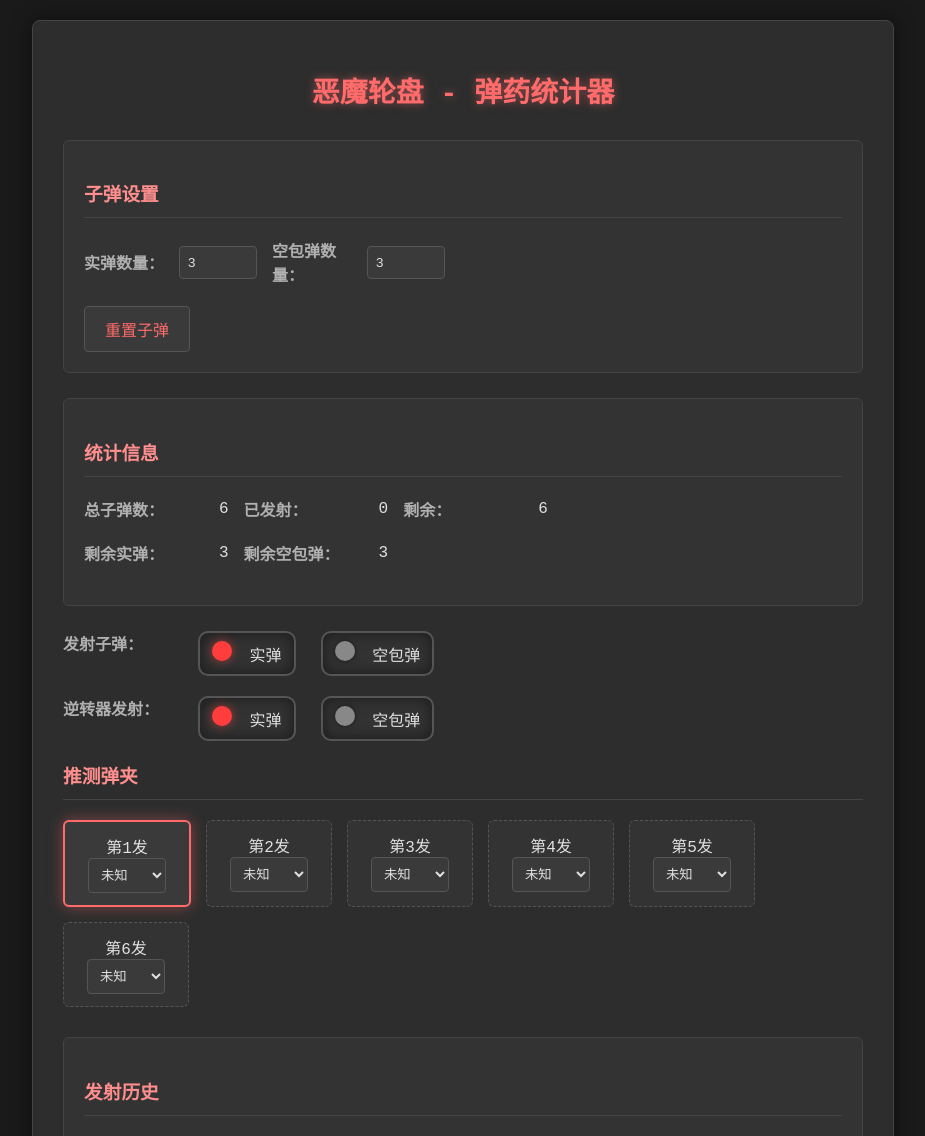
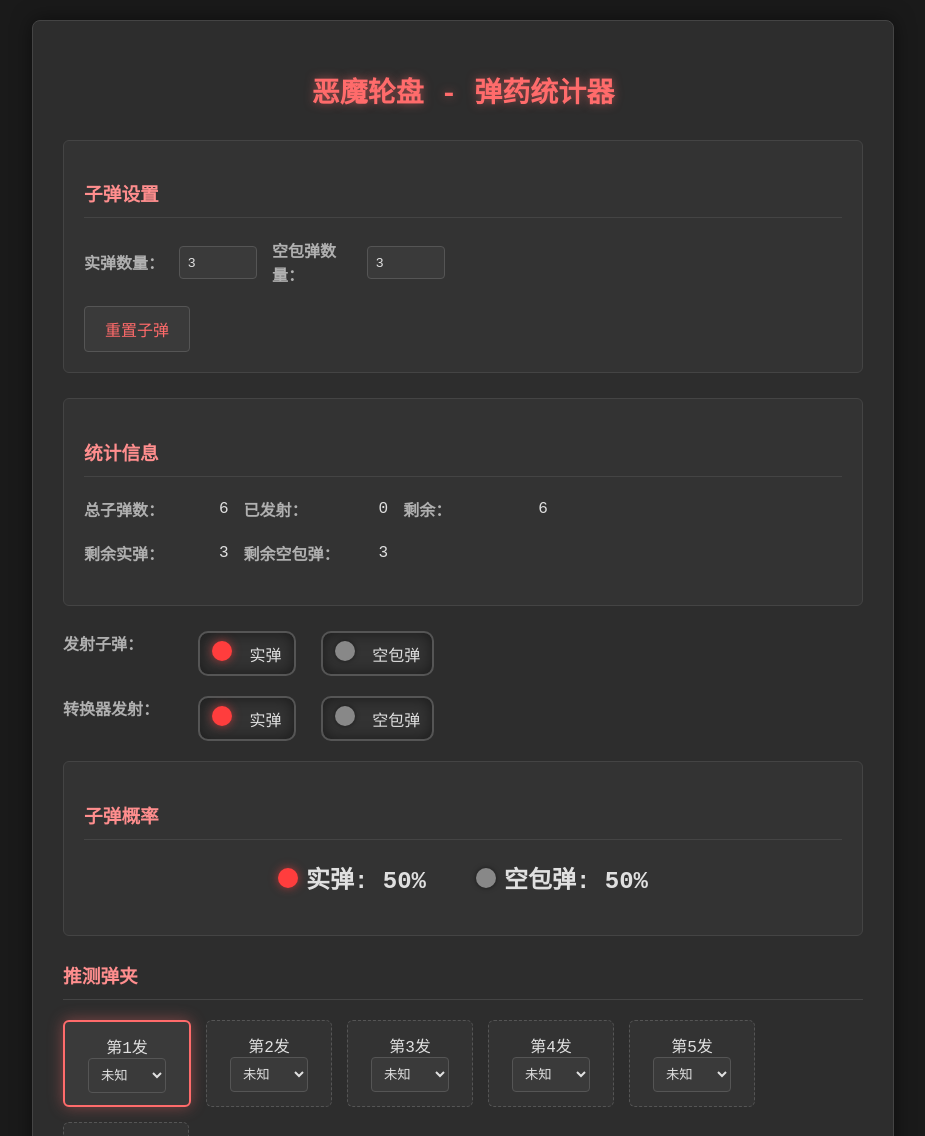
Before and after one commit to kaveys/buckshot-assistance, a plain HTML site: page buckshot.html in a window 1280 px wide. Shown: the top 1136 px of the page, without its empty margins (177-1102 px from the left). Drawn offline with nearby package versions, Linux system fonts and the light colour scheme.

Commit message:
Add files via upload

```diff
--- a/buckshot.html
+++ b/buckshot.html
@@ -195,6 +195,13 @@
         .footer a:hover {
             text-decoration: underline;
         }
+        @keyframes blink {
+            0%, 100% { opacity: 1; text-shadow: 0 0 10px currentColor; }
+            50% { opacity: 0.7; text-shadow: 0 0 20px currentColor, 0 0 30px currentColor; }
+        }
+        .prob-high {
+            animation: blink 0.8s ease-in-out infinite;
+        }
     </style>
 </head>
 
@@ -248,14 +255,23 @@
             </div>
         </div>
 
-        <!-- 逆转器发射 -->
+        <!-- 转换器发射 -->
         <div class="flex" style="margin-top: 10px; align-items: flex-start;">
-            <div class="label">逆转器发射：</div>
+            <div class="label">转换器发射：</div>
             <div class="red shotbtn" @click="reverseShooting('red')" :disabled="shootedGray >= grayNum" style="padding: 8px 12px; margin-right: 10px;">
                 实弹
             </div>
             <div class="gray shotbtn" @click="reverseShooting('gray')" :disabled="shootedRed >= redNum" style="padding: 8px 12px;">
                 空包弹
+            </div>
+        </div>
+
+        <!-- 概率显示 -->
+        <div class="stats">
+            <h3>子弹概率</h3>
+            <div class="flex" style="font-size: 24px; font-weight: bold; justify-content: center; gap: 50px;">
+                <div :class="['red', { 'prob-high': redProbability > grayProbability }]">实弹: {{redProbability}}%</div>
+                <div :class="['gray', { 'prob-high': grayProbability > redProbability }]">空包弹: {{grayProbability}}%</div>
             </div>
         </div>
 
@@ -286,7 +302,7 @@
                 <div class="history-item" v-for="(item, index) in shotHistory">
                     <div class="history-number">{{index+1}}</div>
                     <div :class="item.type">{{item.type === 'red' ? '实弹' : '空包弹'}}</div>
-                    <div>（{{item.method === 'reverse' ? '逆转器' : '普通'}}发射，{{item.time}}）</div>
+                    <div>（{{item.method === 'reverse' ? '转换器' : '普通'}}发射，{{item.time}}）</div>
                 </div>
             </div>
         </div>
@@ -344,6 +360,40 @@
                     return bullets.value.filter((_, i) => {
                         return i >= shootedBulletNum.value
                     })
+                })
+
+                // 计算实弹概率
+                const redProbability = computed(() => {
+                    // 剩余实弹和空包弹数量
+                    const remainingRed = redNum.value - shootedRed.value
+                    const remainingGray = grayNum.value - shootedGray.value
+
+                    // 总剩余子弹数量
+                    const totalRemaining = remainingRed + remainingGray
+
+                    // 如果没有剩余子弹
+                    if (totalRemaining === 0) return 0
+
+                    // 获取剩余子弹的第一发
+                    const firstBullet = showBullets.value[0]
+
+                    // 如果第一发已经标记为实弹，则概率为100%
+                    if (firstBullet && firstBullet.type === 'red') {
+                        return 100
+                    }
+
+                    // 如果第一发已经标记为空包弹，则概率为0%
+                    if (firstBullet && firstBullet.type === 'gray') {
+                        return 0
+                    }
+
+                    // 第一发未知，按照剩余弹夹中实弹和空包弹的比例计算
+                    return Math.round((remainingRed / totalRemaining) * 100)
+                })
+
+                // 计算空包弹概率
+                const grayProbability = computed(() => {
+                    return 100 - redProbability.value
                 })
 
                 // 发射历史
@@ -449,6 +499,8 @@
                     showBullets,
                     shotHistory,
                     message,
+                    redProbability,
+                    grayProbability,
                     setBullets,
                     shooting,
                     reverseShooting
```
